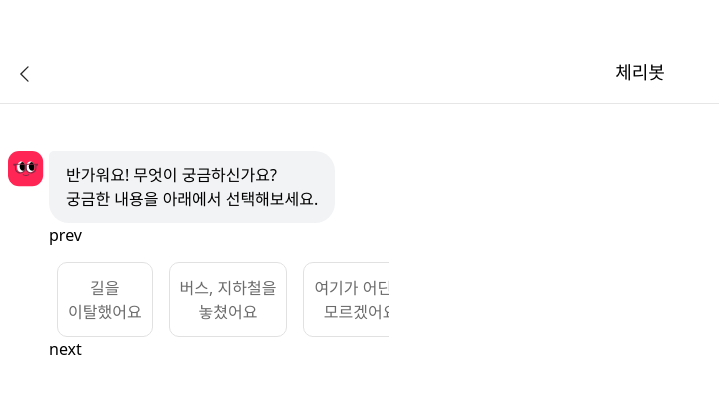
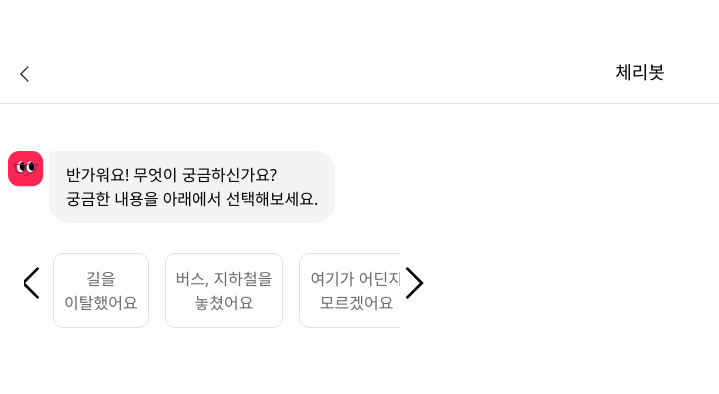
Before and after one commit to Juyoung03/cherrycoke-web, a React (Vite) app: page /chatbot in a window 1280 px wide. Shown: the top 394 px of the page, without its empty margins (0-719 px from the left). Built offline with nearby package versions, Linux system fonts and the light colour scheme; no server answers; a web font is replaced by a local one.

Commit message:
챗봇 api 연결

```diff
--- a/src/api/chatbot.js
+++ b/src/api/chatbot.js
@@ -16,6 +16,7 @@ export async function sendChatMessage({
         mode: mode || "홈",
         user_context: message,
     };
+    console.log(payload);
 
     const res = await fetch(`${BACKEND}/api/v1/chat`, {
         method: "POST",
--- a/src/pages/ChatbotPage.jsx
+++ b/src/pages/ChatbotPage.jsx
@@ -4,6 +4,8 @@ import backImg from "../icons/back.svg";
 import ChoiceButton from "../components/Chatbot/ChoiceButton";
 import { useRef, useState, useEffect } from "react";
 import { sendChatMessage } from "../api/chatbot";
+import nextImg from "../icons/nextImg.svg";
+import prevImg from "../icons/prevImg.svg";
 
 const ChatbotPage = () => {
     const nav = useNavigate();
@@ -15,6 +17,7 @@ const ChatbotPage = () => {
     const location = useLocation();
     const receivedData = location.state || [];
     const scrollByAmount = 150;
+    const [answer, setAnswer] = useState(null);
 
     const onPrev = () => {
         nav("/");
@@ -49,6 +52,7 @@ const ChatbotPage = () => {
           { enableHighAccuracy: true, timeout: 5000 }
         );
       }, []);
+      console.log(lat, lng);
 
       const submitToBackend = async (selectedText) => {
 
@@ -60,9 +64,12 @@ const ChatbotPage = () => {
                 destination: receivedData.destination,
                 mode: receivedData.mode,
             });
+            console.log(result);
 
-            if (result.success) {
+            if (result && result.response) {
                 alert("연결");
+                setAnswer(result.response);
+
             }
             else {
                 alert("실패");
@@ -95,26 +102,27 @@ const ChatbotPage = () => {
     return (
         <div className="relative flex flex-col items-center h-screen overflow-hidden">
             <Header left_img={backImg} text={"체리봇"} onClick={onPrev} />
-            <div className="mt-[47px] ml-[16px] w-[100%] relative">
-                <div className="flex flex-row gap-[5px] items-start">
+            <div className="mt-[47px] ml-[16px] w-full relative">
+                <div className="flex flex-col gap-y-[15px]">
+                    <div className="flex flex-row gap-[5px] items-start justify-start max-w-[355px]">
                         <img src="/cherry-favicon.svg" alt="챗봇" />
-                    <div>
                         <div className="bg-[#F2F3F5] rounded-tl-[5px] rounded-[20px] text-[16px] px-[17px] py-[12px] inline-block">
                             <p>반가워요! 무엇이 궁금하신가요?</p>
                             <p>궁금한 내용을 아래에서 선택해보세요.</p>
                         </div>
+                    </div>
 
-                        <div className="relative overflow-hidden w-full">
+                    <div className="relative overflow-hidden w-full flex gap-[10px] ml-[16px]">
                         <button
                             onClick={handleScrollPrev}
                         >
-                                prev
+                            <img src={prevImg} alt="prev" className="scale-180"/>
                         </button>
                         <div
                             className="mt-[15px] w-full overflow-x-auto scroll-smooth"
                             ref={scrollRef}
                             style={{
-                                    maxWidth: "340px", // 모바일 기기처럼 제한
+                                maxWidth: "355px", // 모바일 기기처럼 제한
                                 whiteSpace: "nowrap",
                             }}
                         >
@@ -124,6 +132,10 @@ const ChatbotPage = () => {
                                     key={index}
                                     text={button.text}
                                     onClick={() => {
+                                        if (loading) {
+                                            alert("위치 정보를 불러오는 중입니다. 잠시만 기다려주세요.");
+                                            return;
+                                        }
                                         const selectedText = button.text.join(" ");
                                         setQue(selectedText);
                                         submitToBackend(selectedText);
@@ -134,24 +146,29 @@ const ChatbotPage = () => {
                         </div>
                         <button
                             onClick={handleScrollNext}
-                                className="left-[100px]"
+
                         >
-                                next
+                            <img src={prevImg} alt="next" className="-scale-180"/>
                         </button>
                     </div>
+
+                    {que && (
+                        <div className="flex justify-end">
+                            <div className="mr-[16px] bg-[#FFE9EE] px-[17px] py-[12px] rounded-tr-[5px] rounded-[20px] text-[#2F2B2C]">
+                                {que}
                             </div>
                         </div>
+                    )}
 
-                <div className="mt-[15px] flex absolute right-[16px]">
-                {que ? (
-                    <div className="bg-[#FFE9EE] px-[17px] py-[12px] rounded-tr-[5px] rounded-[20px] text-[#2F2B2C]">
-                        {que}
+                    {answer && (
+                        <div className="flex flex-row gap-[5px] items-start max-w-[355px]">
+                            <img src="/cherry-favicon.svg" alt="챗봇" />
+                            <div className="bg-[#F2F3F5] rounded-tl-[5px] rounded-[20px] px-[17px] py-[12px] inline-block">
+                                <p>{answer}</p>
                             </div>
-                    ) :
-                    <></>
-                }
                         </div>
-
+                    )}
+                </div>
             </div>
         </div>
     )
--- a/src/pages/MapPage.jsx
+++ b/src/pages/MapPage.jsx
@@ -204,7 +204,6 @@ const MapPage = () => {
       mode: mode,
     }})
   }
-console.log(transitRoute);
 
   return (
     <div className="relative flex flex-col items-center h-screen overflow-hidden">
```
Lines whose indentation alone changed are shown as unchanged.
